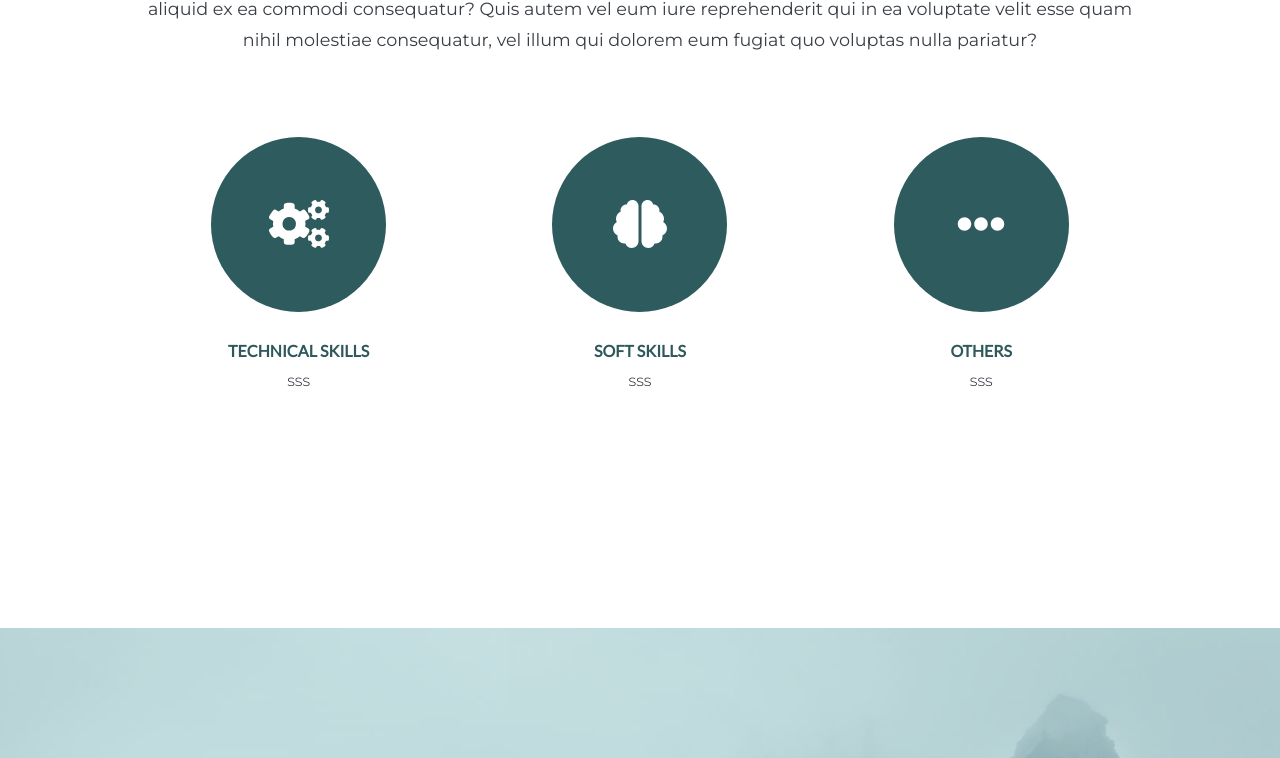
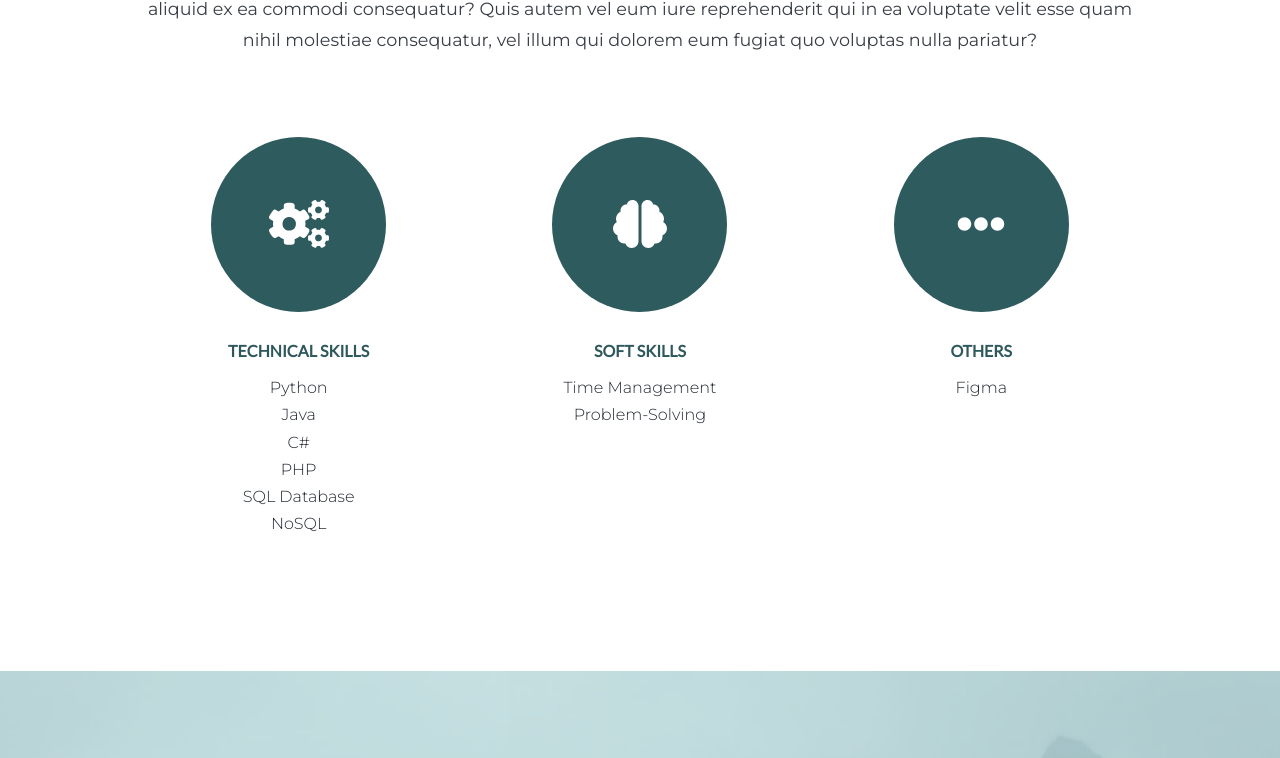
Before and after one commit to dejongyeong/web-portfolio, a React (Create React App) app: page / in a window 1280 px wide. Shown: the part 1139-1897 px from the top of the page. Built offline with nearby package versions, Linux system fonts and the light colour scheme.

Commit message:
refactor about content - make function block smaller #4

```diff
--- a/src/components/About.js
+++ b/src/components/About.js
@@ -1,16 +1,23 @@
-import { Grid, makeStyles, Typography } from '@material-ui/core';
+import { makeStyles, Typography } from '@material-ui/core';
 import React from 'react';
-import { FontAwesomeIcon } from '@fortawesome/react-fontawesome';
-import {
-  faCogs,
-  faBrain,
-  faEllipsisH,
-} from '@fortawesome/free-solid-svg-icons';
 
+import Skills from './Skills';
+
+const aboutMe = `Sed ut perspiciatis unde omnis iste natus error sit voluptatem accusantium
+doloremque laudantium, totam rem aperiam, eaque ipsa quae ab illo
+inventore veritatis et quasi architecto beatae vitae dicta sunt explicabo.
+Nemo enim ipsam voluptatem quia voluptas sit aspernatur aut odit aut
+fugit, sed quia consequuntur magni dolores eos qui ratione voluptatem
+sequi nesciunt. Neque porro quisquam est, qui dolorem ipsum quia dolor sit
+amet, consectetur, adipisci velit, sed quia non numquam eius modi tempora
+incidunt ut labore et dolore magnam aliquam quaerat voluptatem. Ut enim ad
+minima veniam, quis nostrum exercitationem ullam corporis suscipit
+laboriosam, nisi ut aliquid ex ea commodi consequatur? Quis autem vel eum
+iure reprehenderit qui in ea voluptate velit esse quam nihil molestiae
+consequatur, vel illum qui dolorem eum fugiat quo voluptas nulla pariatur?`;
+
+// styles
 const useStyles = makeStyles((theme) => ({
-  root: {
-    flexGrow: 1,
-  },
   wrapper: {
     backgroundColor: '#ffffff',
     height: '100%',
@@ -57,7 +64,6 @@ const useStyles = makeStyles((theme) => ({
     alignItems: 'center',
     display: 'flex',
     justifyContent: 'center',
-    marginBottom: '5%',
     marginTop: '3%',
     [theme.breakpoints.down('xl')]: {
       marginTop: '8%',
@@ -68,126 +74,20 @@ const useStyles = makeStyles((theme) => ({
       marginBottom: '10%',
     },
   },
-  paperWrap: {
-    width: '100%',
-    margin: '0 auto',
-  },
-  paper: {
-    alignItems: 'center',
-    display: 'flex',
-    justifyContent: 'center',
-    margin: '0 auto 15% auto',
-  },
-
-  aboutIcons: {
-    width: '175px',
-    paddingBottom: '175px',
-    borderRadius: '50%',
-    backgroundColor: '#2e5b5d',
-    position: 'relative',
-    color: '#ffffff',
-  },
-  iconsContent: {
-    position: 'absolute',
-    top: '50%',
-    left: '50%',
-    transform: 'translate(-50%, -50%)',
-    textAlign: 'center',
-  },
-  skillsTitle: {
-    margin: '15% auto 3% auto',
-    color: '#2e585b',
-    fontSize: '1rem',
-    fontFamily: 'Lato, san-serif',
-    textTransform: 'uppercase',
-    fontWeight: 'bold',
-  },
-  skillsContent: {
-    '& p': {
-      color: '#222831',
-      fontSize: '1rem',
-      textAlign: 'center',
-      fontFamily: 'Montserrat, sans-serif',
-    },
-  },
 }));
 
 function About() {
   const classes = useStyles();
-  const description = (
-    <Typography variant="body1">
-      Sed ut perspiciatis unde omnis iste natus error sit voluptatem accusantium
-      doloremque laudantium, totam rem aperiam, eaque ipsa quae ab illo
-      inventore veritatis et quasi architecto beatae vitae dicta sunt explicabo.
-      Nemo enim ipsam voluptatem quia voluptas sit aspernatur aut odit aut
-      fugit, sed quia consequuntur magni dolores eos qui ratione voluptatem
-      sequi nesciunt. Neque porro quisquam est, qui dolorem ipsum quia dolor sit
-      amet, consectetur, adipisci velit, sed quia non numquam eius modi tempora
-      incidunt ut labore et dolore magnam aliquam quaerat voluptatem. Ut enim ad
-      minima veniam, quis nostrum exercitationem ullam corporis suscipit
-      laboriosam, nisi ut aliquid ex ea commodi consequatur? Quis autem vel eum
-      iure reprehenderit qui in ea voluptate velit esse quam nihil molestiae
-      consequatur, vel illum qui dolorem eum fugiat quo voluptas nulla pariatur?
-    </Typography>
-  );
+  const description = <Typography variant="body1">{aboutMe}</Typography>;
 
   // circle design - idea from brittany chiang website version 1
   return (
     <div className={classes.wrapper}>
       <div className={classes.container}>
-        <Typography variant="h3">-- About Me --</Typography>
+        <Typography variant="h3">About Me</Typography>
         <div className={classes.describe}>{description}</div>
         <div className={classes.skills}>
-          <div className={classes.paperWrap}>
-            <Grid container className={classes.root} spacing={0}>
-              <Grid item xl={4} xs={12} className={classes.paper}>
-                <div style={{ display: 'block' }}>
-                  <div className={classes.aboutIcons}>
-                    <div className={classes.iconsContent}>
-                      <FontAwesomeIcon icon={faCogs} size="3x" />
-                    </div>
-                  </div>
-                  <Typography variant="h6" className={classes.skillsTitle}>
-                    Technical Skills
-                  </Typography>
-                  <div className={classes.skillsContent}>
-                    <Typography variant="body1">sss</Typography>
-                  </div>
-                </div>
-              </Grid>
-              <Grid item xl={4} xs={12} className={classes.paper}>
-                <div style={{ display: 'block' }}>
-                  <div className={classes.aboutIcons}>
-                    <div className={classes.iconsContent}>
-                      <FontAwesomeIcon icon={faBrain} size="3x" />
-                    </div>
-                  </div>
-                  <Typography variant="h6" className={classes.skillsTitle}>
-                    Soft Skills
-                  </Typography>
-                  <div className={classes.skillsContent}>
-                    <Typography variant="body1">sss</Typography>
-                  </div>
-                </div>
-              </Grid>
-              <Grid item xl={4} xs={12} className={classes.paper}>
-                <div style={{ display: 'block' }}>
-                  <div className={classes.aboutIcons}>
-                    <div className={classes.iconsContent}>
-                      {' '}
-                      <FontAwesomeIcon icon={faEllipsisH} size="3x" />
-                    </div>
-                  </div>
-                  <Typography variant="h6" className={classes.skillsTitle}>
-                    Others
-                  </Typography>
-                  <div className={classes.skillsContent}>
-                    <Typography variant="body1">sss</Typography>
-                  </div>
-                </div>
-              </Grid>
-            </Grid>
-          </div>
+          <Skills />
         </div>
       </div>
     </div>
--- /dev/null
+++ b/src/components/Skills.js
@@ -0,0 +1,113 @@
+import { Grid, makeStyles, Typography } from '@material-ui/core';
+import React from 'react';
+import { FontAwesomeIcon } from '@fortawesome/react-fontawesome';
+import {
+  faCogs,
+  faBrain,
+  faEllipsisH,
+} from '@fortawesome/free-solid-svg-icons';
+
+// constant content
+const contents = [
+  {
+    title: 'Technical Skills',
+    icons: faCogs,
+    skillList: ['Python', 'Java', 'C#', 'PHP', 'SQL Database', 'NoSQL'],
+  },
+  {
+    title: 'Soft Skills',
+    icons: faBrain,
+    skillList: ['Time Management', 'Problem-Solving'],
+  },
+  { title: 'Others', icons: faEllipsisH, skillList: ['Figma'] },
+];
+
+const useStyle = makeStyles((theme) => ({
+  root: {
+    flexGrow: 1,
+  },
+  paperWrap: {
+    width: '100%',
+    margin: '0 auto',
+  },
+  paper: {
+    display: 'flex',
+    justifyContent: 'center',
+    margin: '0 auto 5% auto',
+    [theme.breakpoints.down('lg')]: {
+      margin: '0 auto 13% auto',
+    },
+  },
+  aboutIcons: {
+    width: '175px',
+    paddingBottom: '175px',
+    borderRadius: '50%',
+    backgroundColor: '#2e5b5d',
+    position: 'relative',
+    color: '#ffffff',
+  },
+  iconsContent: {
+    position: 'absolute',
+    top: '50%',
+    left: '50%',
+    transform: 'translate(-50%, -50%)',
+    textAlign: 'center',
+  },
+  skillsTitle: {
+    margin: '15% auto 6% auto',
+    color: '#2e585b',
+    fontSize: '1rem',
+    fontFamily: 'Lato, san-serif',
+    textTransform: 'uppercase',
+    fontWeight: 'bold',
+  },
+  skillsContent: {
+    '& p': {
+      color: '#222831',
+      fontSize: '1rem',
+      textAlign: 'center',
+      fontFamily: 'Montserrat, sans-serif',
+      lineHeight: '1.7rem',
+    },
+  },
+}));
+
+function Skills() {
+  const classes = useStyle();
+
+  return (
+    <div className={classes.paperWrap}>
+      <Grid container className={classes.root} spacing={0}>
+        {contents.map((content) => (
+          <Grid
+            item
+            xs={12}
+            xl={4}
+            key={content.title}
+            className={classes.paper}
+          >
+            <div style={{ display: 'block' }}>
+              <div className={classes.aboutIcons}>
+                <div className={classes.iconsContent}>
+                  <FontAwesomeIcon icon={content.icons} size="3x" />
+                </div>
+              </div>
+              <Typography variant="h6" className={classes.skillsTitle}>
+                {content.title}
+              </Typography>
+              <div className={classes.skillsContent}>
+                {content.skillList.map((skill) => (
+                  <Typography variant="body1" key={skill}>
+                    {skill}
+                  </Typography>
+                ))}
+              </div>
+            </div>
+          </Grid>
+        ))}
+      </Grid>
+    </div>
+  );
+}
+
+export default Skills;
```
